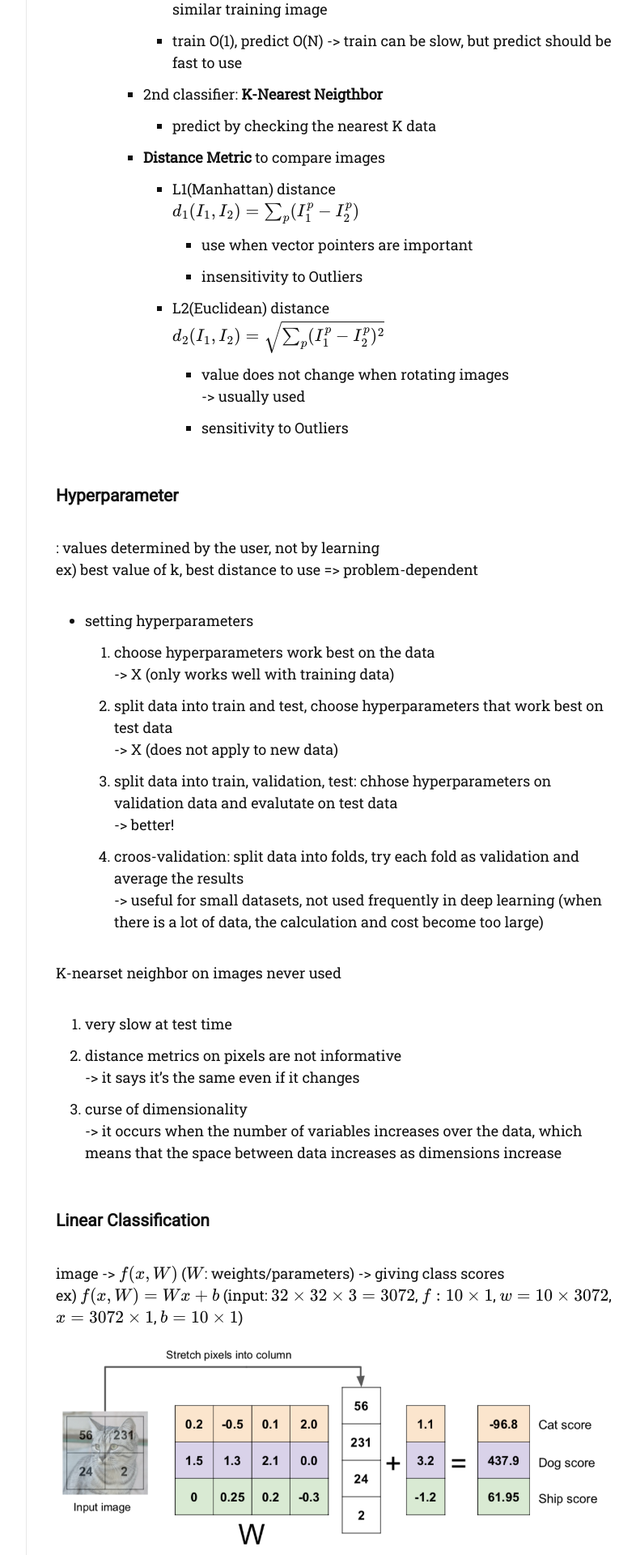
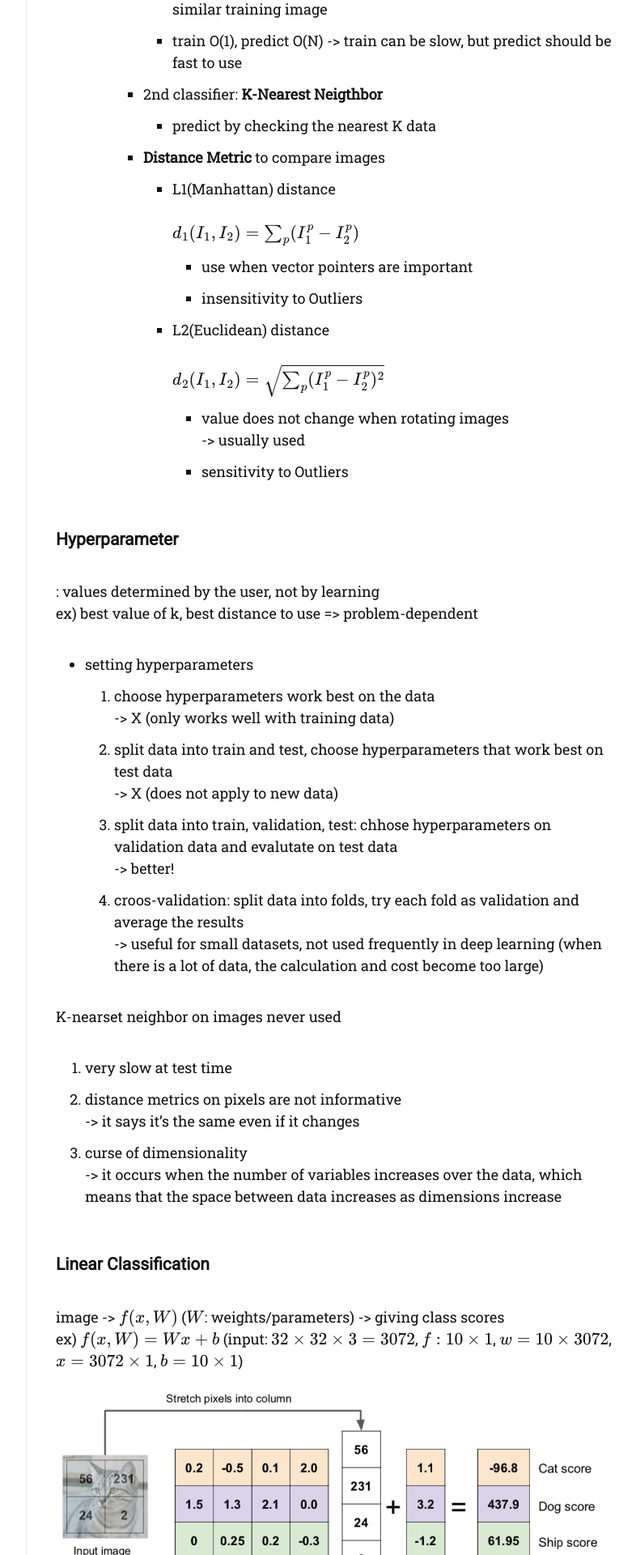
Before and after one commit to dlgur1994/dlgur1994.github.io, a Jekyll site: the page built from _posts/2021-07-18-CS231n-Lecture2.md, in a window 1280 px wide. Shown: the part 1145-3065 px from the top of the page at 81% size, without its empty margins (357-1143 px from the left). Built offline with Jekyll 4.4.1, drawn with Linux system fonts in a browser that asks for light colours; nearby versions of some CDN libraries; some web fonts are replaced; comment, search, counter and statistics services are not loaded.

Commit message:
cs231n lec2 done 21/07/18

```diff
--- a/_posts/2021-07-18-CS231n-Lecture2.md
+++ b/_posts/2021-07-18-CS231n-Lecture2.md
@@ -34,10 +34,12 @@ math: true
             - predict by checking the nearest K data
         - **Distance Metric** to compare images
             - L1(Manhattan) distance<br/>
+                <br/>
                 $$d_1(I_1, I_2) = \sum_p(I_1^p - I_2^p)$$
                 - use when vector pointers are important
                 - insensitivity to Outliers
             - L2(Euclidean) distance<br/>
+                <br/>
                 $$d_2(I_1,I_2) = \sqrt{\sum_p(I_1^p - I_2^p)^2}$$
                 - value does not change when rotating images<br/>
                 -> usually used
@@ -72,8 +74,8 @@ ex) $$f(x,W) = Wx + b$$ (input: $$32\times32\times3=3072$$, $$f:10\times1$$, $$w
 <br/>
 
 - hard cases for a linear classifier
-    - ![2](/images/cs231n/lec2/2.png){: width="40%" height="40%"}
-    - ![3](/images/cs231n/lec2/3.png){: width="40%" height="40%"}
+    - ![2](/images/cs231n/lec2/2.png){: width="40%" height="40%"} <br/>
+    - ![3](/images/cs231n/lec2/3.png){: width="40%" height="40%"} <br/>
     - ![4](/images/cs231n/lec2/4.png){: width="40%" height="40%"}
 
 <br/>
```
